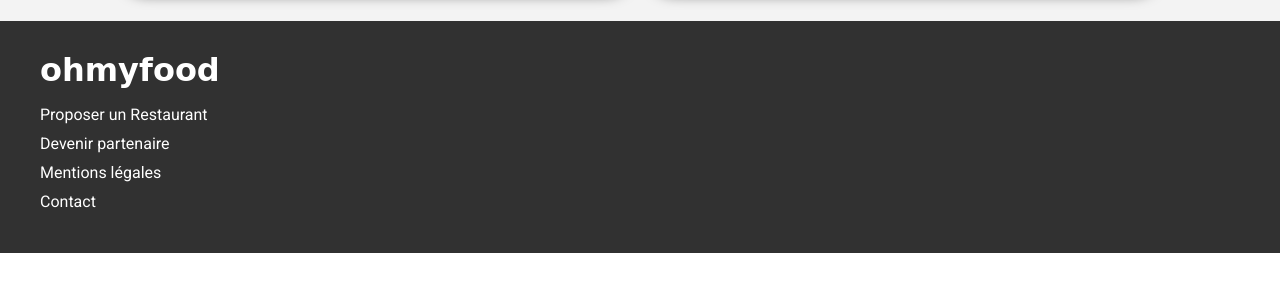
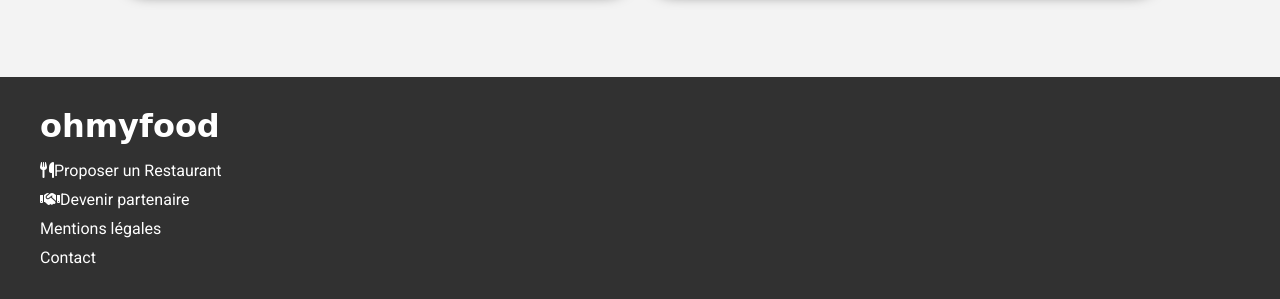
Before and after one commit to mohbens/MohamedBenselama_3_23022022, a website: page index.html in a window 1280 px wide. Shown: the part 1229-1528 px from the top of the page. Before the commit the page ends 1482 px from the top, so only its background shows below. Drawn offline with Linux system fonts and the light colour scheme; a web font is replaced by a local one.

Commit message:
reglage du loading 'spinn'

```diff
--- a/index.html
+++ b/index.html
@@ -139,10 +139,10 @@
 
         <div class="infos">
             <ul>
-                <li>Proposer un Restaurant</li>
-                <li>Devenir partenaire</li>
+                <li><i class="fas fa-utensils"></i>Proposer un Restaurant</li>
+                <li><i class="fas fa-handshake"></i>Devenir partenaire</li>
                 <li>Mentions légales</li>
-                <li>Contact</li>
+                <a href="mailto:aaa@gmail.com"> Contact </a>
             </ul>
         </div>
 
--- a/public/sass/utils/_mixins.scss
+++ b/public/sass/utils/_mixins.scss
@@ -56,12 +56,11 @@
     @keyframes OMFanim {
 
         0%,100%{
-            clip-path: polygon(0% 48%, 17% 44%, 29% 45%, 40% 51%, 51% 59%, 68% 65%, 84% 62%, 97% 50%, 100% 45%, 100% 99%, 0% 100%);
-        }
+            clip-path: polygon(0% 84%, 7% 83%, 18% 84%, 25% 91%, 33% 95%, 44% 98%, 57% 96%, 68% 93%, 81% 92%, 90% 93%, 99% 95%, 100% 100%, 1% 100%);        }
         50%{
-            clip-path: polygon(0 61%, 17% 66%, 28% 65%, 42% 63%, 55% 53%, 69% 45%, 84% 41%, 95% 40%, 100% 41%, 100% 99%, 0% 100%);        }
+            clip-path: polygon(0% 44%, 14% 51%, 31% 51%, 38% 49%, 47% 44%, 59% 40%, 70% 40%, 82% 41%, 89% 44%, 100% 48%, 100% 48%, 100% 100%, 0% 100%);}
+       }
+    animation: OMFanim 5s ease-in-out infinite;
 
-    }
-    animation: OMFanim 4s ease-in-out infinite;
 
 }
--- a/public/style.scss
+++ b/public/style.scss
@@ -22,6 +22,7 @@
     z-index: 2;
     opacity: 0.9;
 
+
     @include chargementOff ;
 
     animation-delay: 3s;
@@ -32,22 +33,34 @@
     min-height: 100vh;
 
     h2{
-        opacity: 1;
+
         position: absolute;
         font-family: "shrikhand",cursive;
         font-size: 3rem;
 
+
+
     }
 
+    @keyframes rotatelogo {
+        from{
+            transform: rotate(0deg);
+        }
+        to{
+            transform: rotate(360deg);
+        }
+
+    }
 
     h2:nth-child(1){
         color: transparent;
         -webkit-text-stroke:0.5px #fff ;
+        animation: rotatelogo 1s ease-in-out;
+
 
     }
     h2:nth-child(2){
         color: #fff;
-
         @include ohmyfoodcharge;
 
 
@@ -294,7 +307,10 @@
         list-style: none;
         padding-bottom: 10px ;
     }
-
+    a{
+        color: white;
+        text-decoration: none;
+    }
 
     padding-bottom: 1rem;
 
@@ -433,6 +449,7 @@
             from{
                 transform:translateY(30px) ;
                 opacity: 0;
+
             }
             to{
                 opacity: 1;
@@ -565,7 +582,7 @@
             text-align: center;
         }
         .cards{
-
+           padding-bottom: 3.5rem;
             flex-wrap: wrap;
             flex-direction: initial;
             column-gap: 1rem;
```
Also changed, not shown: pages/restaurant1.html (+3 -3 lines), pages/restaurant2.html (+3 -3 lines), pages/restaurant3.html (+3 -3 lines), pages/restaurant4.html (+3 -3 lines), public/style.css, 1 other file.
